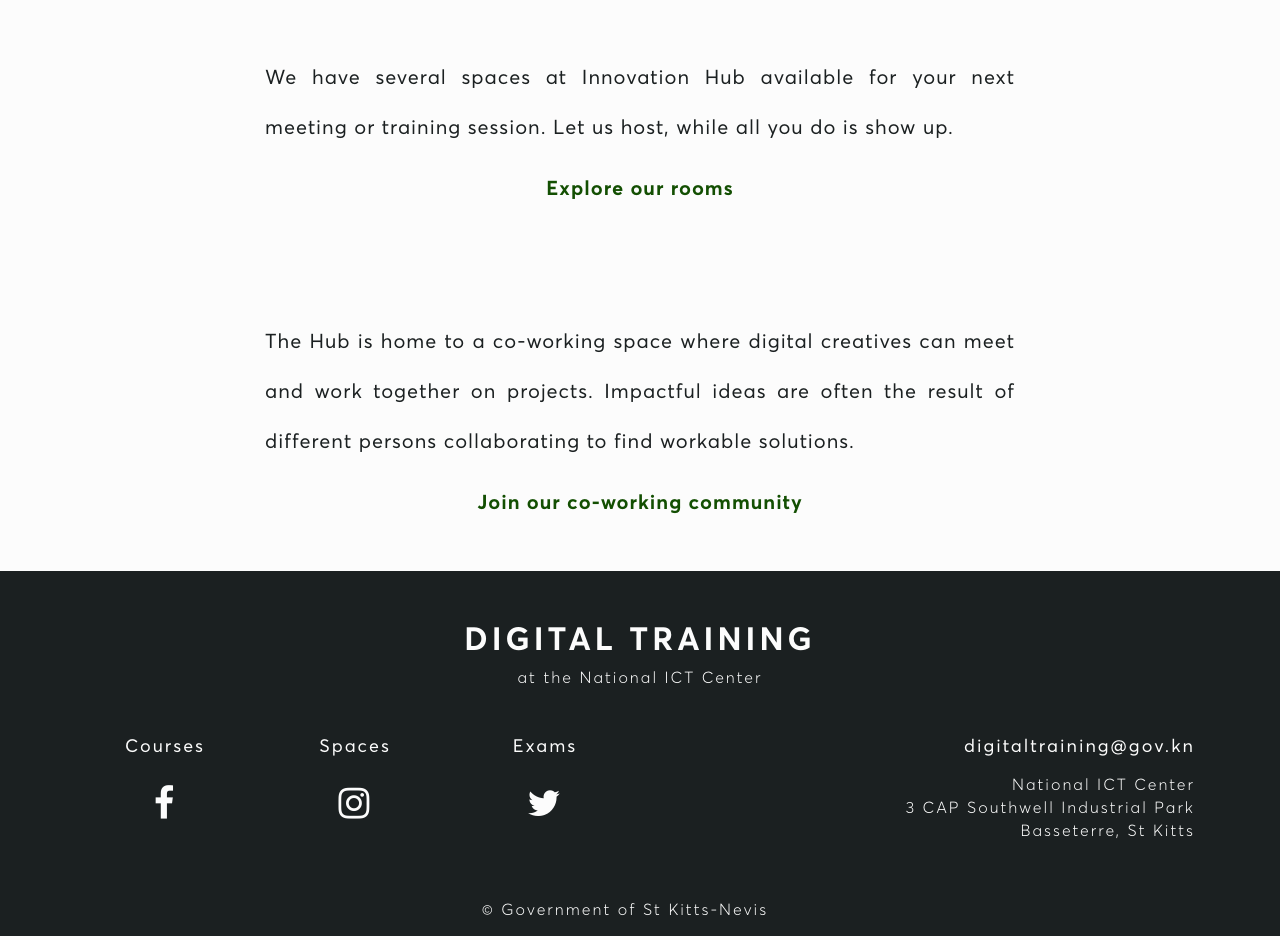
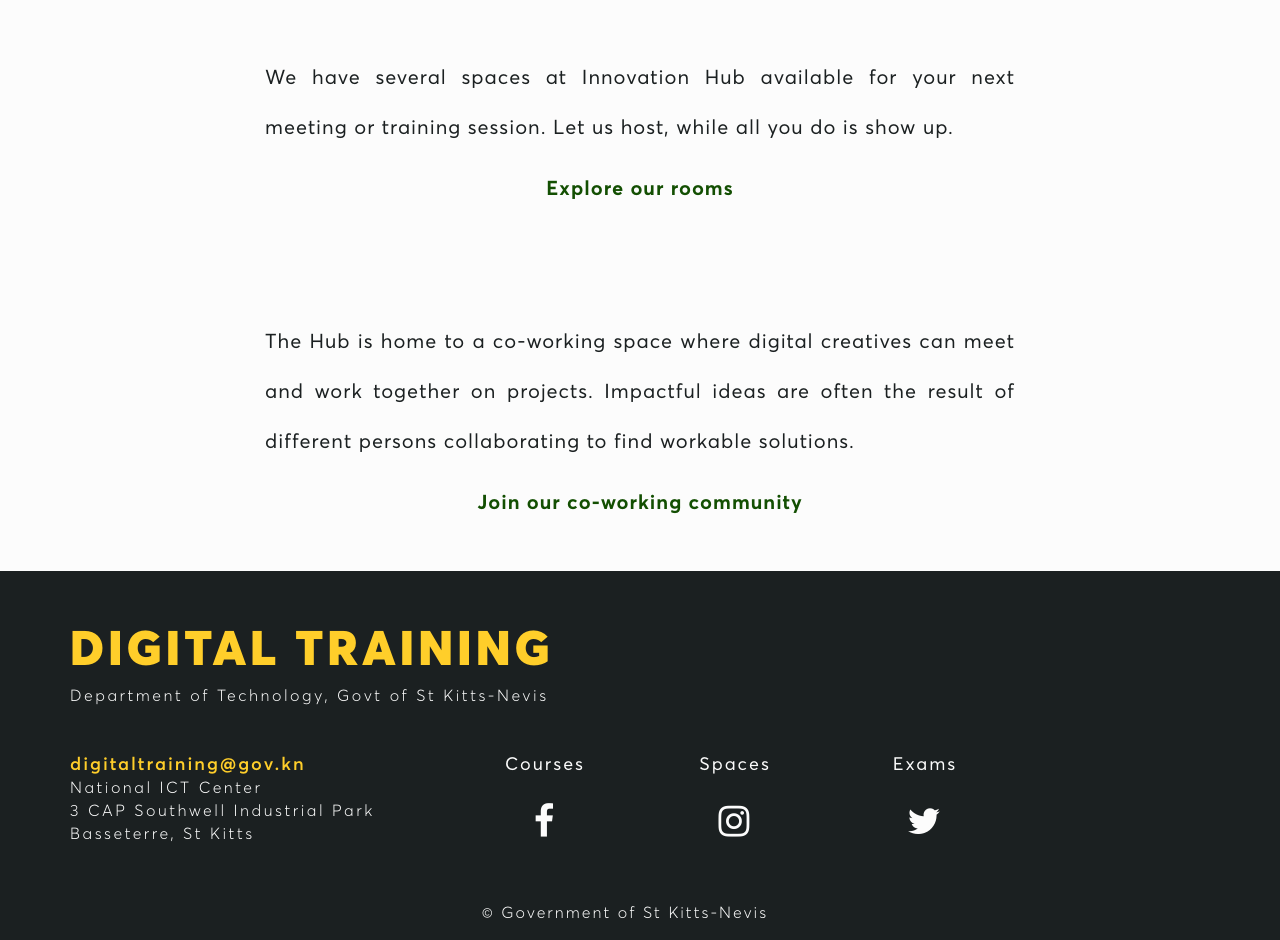
Before and after one commit to FitzEdin/dtu_website, a plain HTML site: page index.html in a window 1280 px wide. Shown: the part 1589-2529 px from the top of the page. Drawn offline with nearby package versions, Linux system fonts and the light colour scheme.

Commit message:
..adding a footer; not done yet

```diff
--- a/css/creative.css
+++ b/css/creative.css
@@ -127,9 +127,9 @@ h6 {
   /* text-shadow: 0.5px 0.5px 0.5px #d1d1d1; */
 }
 #footer .section-heading {
-  font-size: 32px;
-  font-family: 'keystone-title-font', sans-serif;
-  color: var(--primary-text);
+  font-size: 48px;
+  font-family: 'keystone-tagline-font', sans-serif;
+  color: var(--secondary);
   text-transform: uppercase;
   letter-spacing: 4px;
 }
@@ -137,7 +137,7 @@ h6 {
   font-size: 16px;
   font-family: 'keystone-font-light', sans-serif;
   color: var(--primary-text);
-  letter-spacing: 2px;
+  letter-spacing: 2.5px;
   margin-bottom: 24px;
 }
 #footer .footer-info {
@@ -154,9 +154,10 @@ h6 {
 }
 #footer .footer-info .footer-email a {
   font-size: 18px;
-  font-family: 'keystone-font-regular', sans-serif;
-  color: var(--primary-text);
+  font-family: 'keystone-font-medium', sans-serif;
+  color: var(--secondary);
   letter-spacing: 2px;
+  margin-bottom: 8px;
 }
 #footer .footer-copyright {
   font-size: 16px;
@@ -350,7 +351,7 @@ aside {
 header {
   position: relative;
   width: 100%;
-  height: 60%;
+  height: 90%;
 
   /* rgba(48,142,250,0.9),
   rgba(49,148,7,0.9) */
--- a/index.html
+++ b/index.html
@@ -74,10 +74,10 @@
                   Equipping public officers with digital skills
                 </p>
                 <a href="join.html"
-                class="btn btn-primary page-scroll">
+                class="btn btn-primary">
                 Take Staff Survey
                 </a>
-                <a href="" class="btn btn-secondary page-scroll">Get Course List</a>
+                <a href="" class="btn btn-secondary">Get Course List</a>
             </div>
         </div>
     </header>
@@ -160,14 +160,28 @@
     <section id="footer">
         <div class="container">
             <div class="row">
-                <div class="col-lg-6 col-lg-offset-3 text-center">
+                <div class="col-lg-6 text-left">
                     <h2 class="section-heading">Digital Training</h2>
                     <p class="footer-location">
-                      at the National ICT Center
+                      Department of Technology, Govt of St Kitts-Nevis
                       <span class="hidden-lg hidden-md">
-                        <br/>3 CAP Southwell Industrial Park<br/>
-                        Basseterre, St Kitts
+                        <br/>3 CAP Southwell Industrial Park
+                        <br/>Basseterre, St Kitts
                       </span>
+                    </p>
+                </div>
+            </div>
+
+            <div class="row col-md-4 hidden-sm hidden-xs footer-info">
+                <div class="text-left footer-email">
+                    <a class="page-scroll" href="mailto:digitaltraining@gov.kn">
+                      digitaltraining@gov.kn</a>
+                </div>
+                <div class="text-left">
+                    <p class="footer-location">
+                      National ICT Center<br/>
+                      3 CAP Southwell Industrial Park<br/>
+                      Basseterre, St Kitts
                     </p>
                 </div>
             </div>
@@ -206,22 +220,6 @@
                 </div>
             </div>
 
-            <div class="row col-md-6 hidden-sm hidden-xs footer-info">
-                <div class="col-md-8 col-md-offset-4 text-right footer-email">
-                    <a class="page-scroll" href="mailto:digitaltraining@gov.kn">
-                      digitaltraining@gov.kn</a>
-                </div>
-                <br/>
-                <br/>
-                <div class="col-md-9 col-md-offset-3 text-right">
-                    <p class="footer-location">
-                      National ICT Center<br/>
-                      3 CAP Southwell Industrial Park<br/>
-                      Basseterre, St Kitts
-                    </p>
-                </div>
-            </div>
-
             <div class="row col-xs-12">
                 <p class="footer-copyright text-center">&copy; Government of St Kitts-Nevis</p>
             </div>
```
